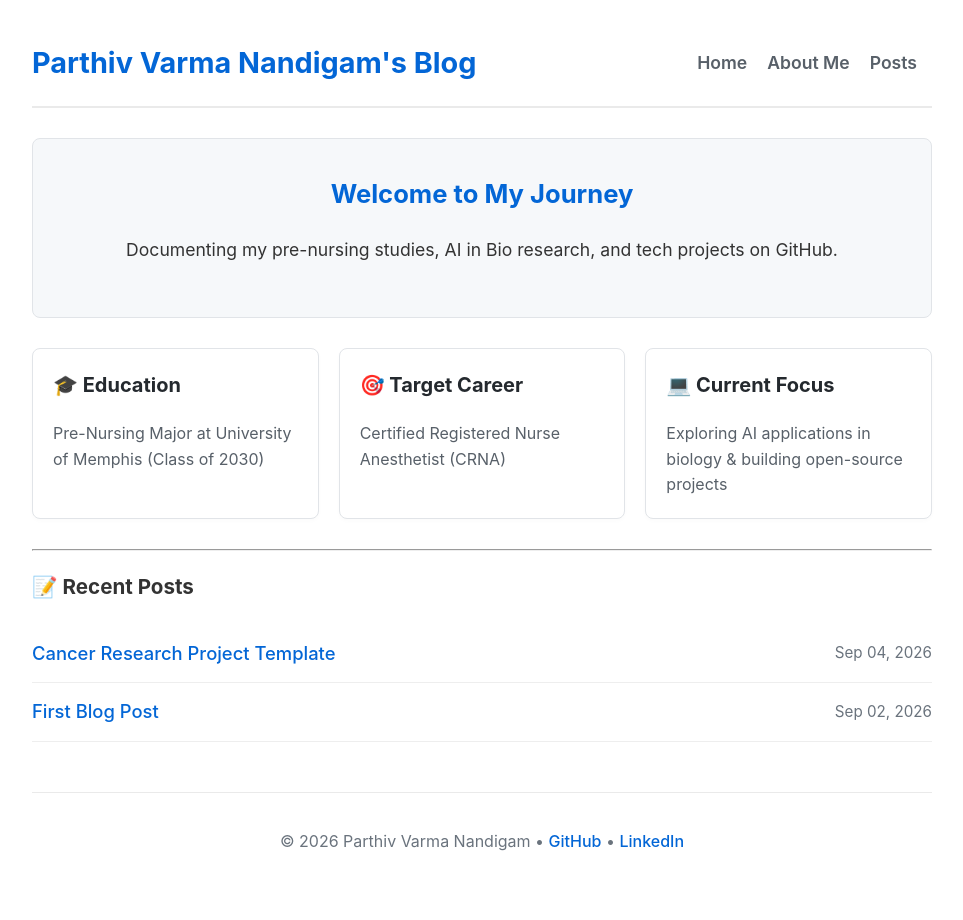
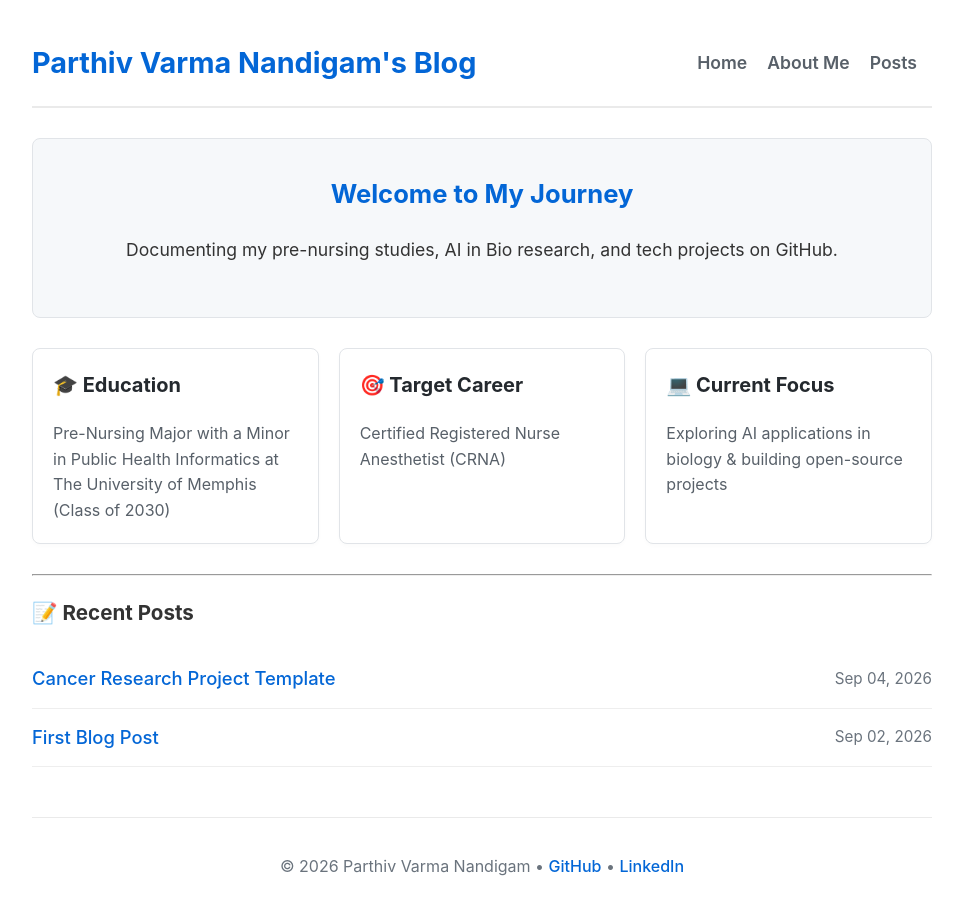
Before and after one commit to PN2409IT0B/PN2409IT0B.github.io, a Jekyll site: the page built from index.md, in a window 1280 px wide. Shown: the whole page, without its empty margins (158-1121 px from the left). Built offline with Jekyll 4.4.1, drawn with Linux system fonts in a browser that asks for light colours.

Commit message:
Home page update

```diff
--- a/index.md
+++ b/index.md
@@ -11,7 +11,7 @@ title: Home
 <div class="highlights">
   <div class="card">
     <h3>🎓 Education</h3>
-    <p>Pre-Nursing Major at University of Memphis (Class of 2030)</p>
+    <p>Pre-Nursing Major with a Minor in Public Health Informatics at The University of Memphis (Class of 2030)</p>
   </div>
   <div class="card">
     <h3>🎯 Target Career</h3>
```
